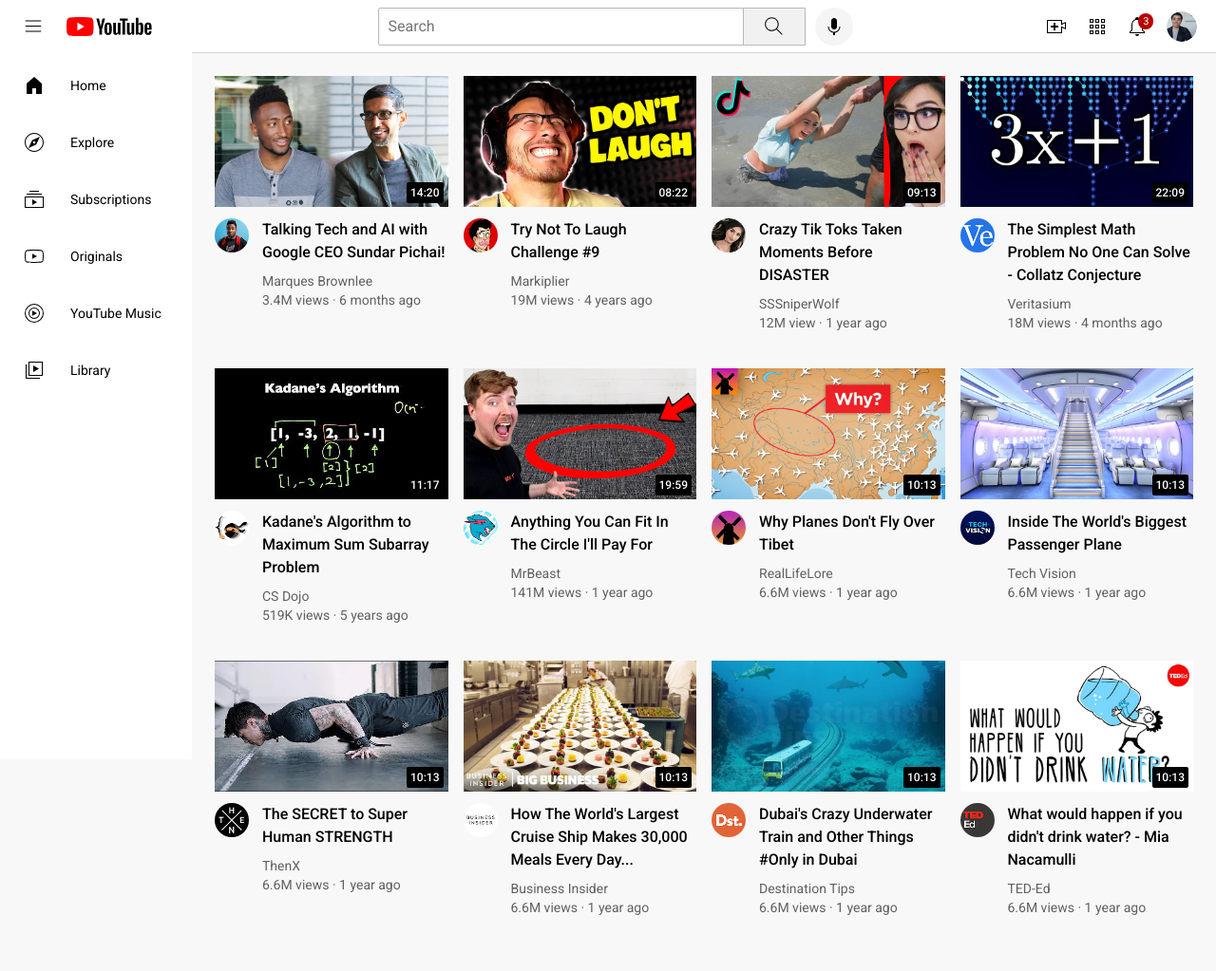
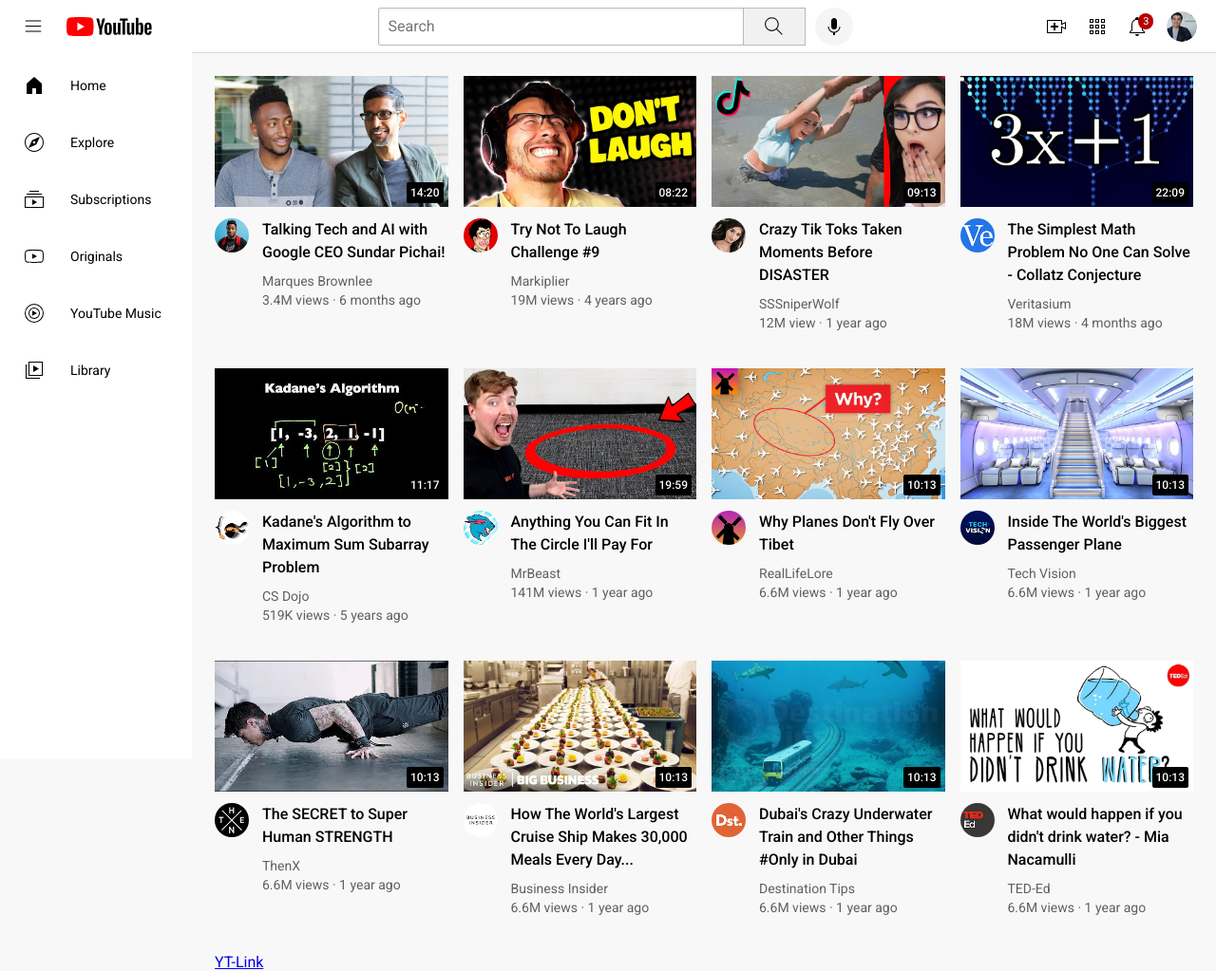
Before and after one commit to Darren-Oates/supersimple-website, a plain HTML site: page index.html in a window 1280 px wide. Shown: the whole page at 95% size. Before the commit the page ends 964 px from the top, so only its background shows below. Drawn offline with Linux system fonts and the light colour scheme.

Commit message:
Update index.html

```diff
--- a/index.html
+++ b/index.html
@@ -397,6 +397,8 @@
         </a>
       </div>
 
+      <a href="intro-to-html/yt-link.html" target="_self">YT-Link</a>
+
     </section>
   </main>
 
```
